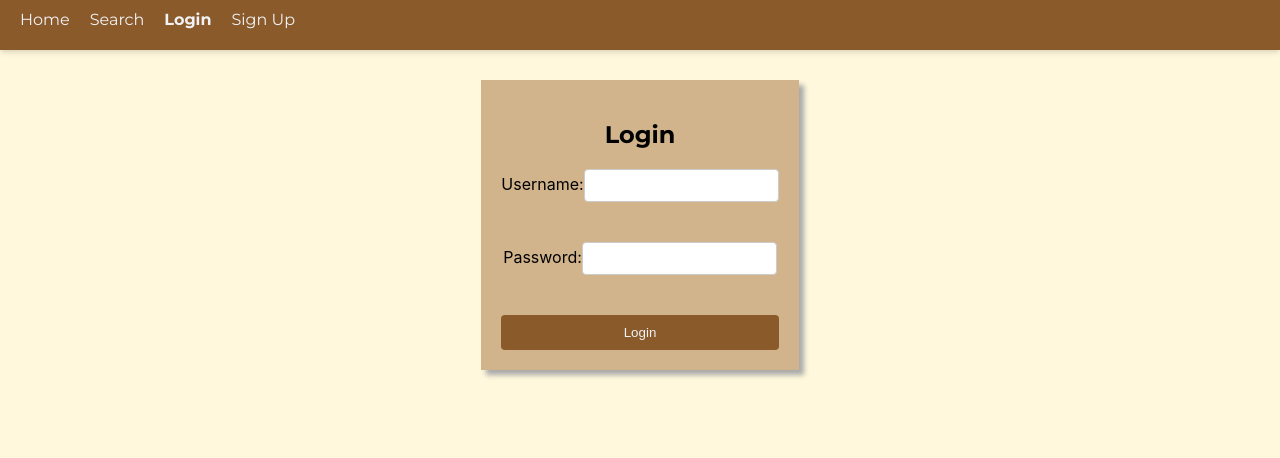
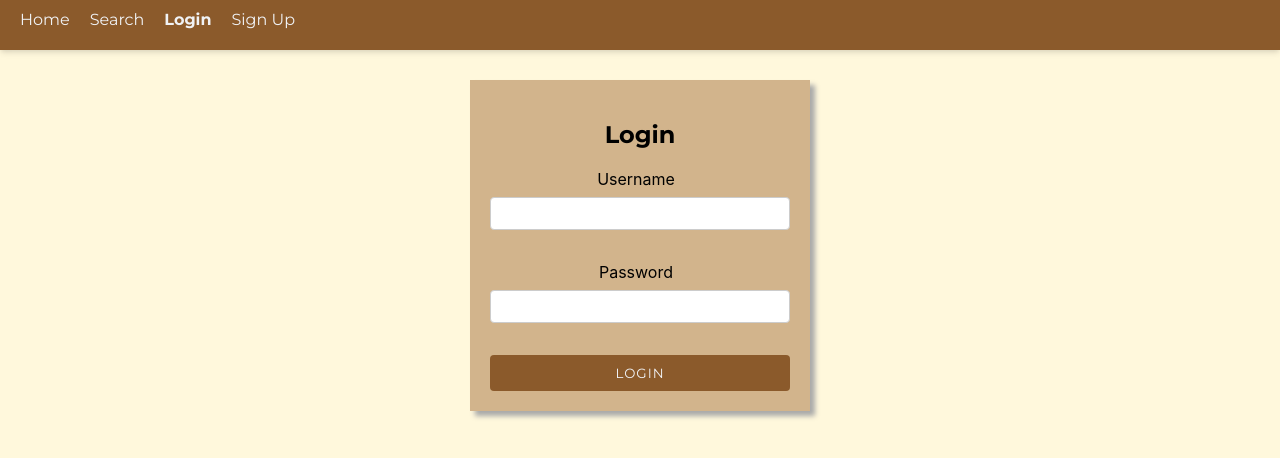
Before and after one commit to boodamans/allbookedFrontEnd, a React (Create React App) app: page /auth/login in a window 1280 px wide. Shown: the top 458 px of the page. Built offline with nearby package versions, Linux system fonts and the light colour scheme; no server answers.

Commit message:
some styling changes

```diff
--- a/src/pages/Login.js
+++ b/src/pages/Login.js
@@ -37,7 +37,8 @@ function Login({ onLoginSuccess }) {
           </CardTitle>
           <form className="login-form" onSubmit={handleSubmit}>
             <label className="login-label">
-              Username:
+              Username
+              </label>
               <input
                 className="login-input"
                 type="text"
@@ -46,10 +47,10 @@ function Login({ onLoginSuccess }) {
                 onChange={handleChange}
                 required
               />
-            </label>
             <br />
             <label className="login-label">
-              Password:
+              Password
+              </label>
               <input
                 className="login-input"
                 type="password"
@@ -58,7 +59,6 @@ function Login({ onLoginSuccess }) {
                 onChange={handleChange}
                 required
               />
-            </label>
             <br />
             <button className="login-button" type="submit">
               Login
--- a/src/pages/styles/Home.css
+++ b/src/pages/styles/Home.css
@@ -32,6 +32,7 @@ body{
   font-family: 'Montserrat', sans-serif;
   text-transform: uppercase;
   letter-spacing: 1px;
+  cursor: pointer;
 }
 
 .home-container Button.btn-primary {
--- a/src/pages/styles/Login.css
+++ b/src/pages/styles/Login.css
@@ -1,6 +1,6 @@
 .login-container {
     display: inline-block;
-    max-width: 400px;
+    width: 300px;
     margin: 30px;
     padding: 20px;
     background-color: #D2B48C;
@@ -14,6 +14,7 @@
 
   .login-label {
     margin-bottom: 8px;
+    padding-right: 8px;
   }
 
   .login-input {
@@ -26,6 +27,9 @@
   .login-button {
     background-color: #8B5A2B;
     color: #f0f2f5;
+    font-family: 'Montserrat', sans-serif;
+    text-transform: uppercase;
+    letter-spacing: 1px;
     padding: 10px;
     border: none;
     border-radius: 4px;
--- a/src/pages/styles/Signup.css
+++ b/src/pages/styles/Signup.css
@@ -1,6 +1,6 @@
 .signup-container {
     display: inline-block;
-    max-width: 400px;
+    width: 300px;
     margin: 30px;
     padding: 20px;
     background-color: #D2B48C;
@@ -27,6 +27,9 @@
   .signup-button {
     background-color: #8B5A2B;
     color: #f0f2f5;
+    font-family: 'Montserrat', sans-serif;
+    text-transform: uppercase;
+    letter-spacing: 1px;
     padding: 10px;
     border: none;
     border-radius: 4px;
```
